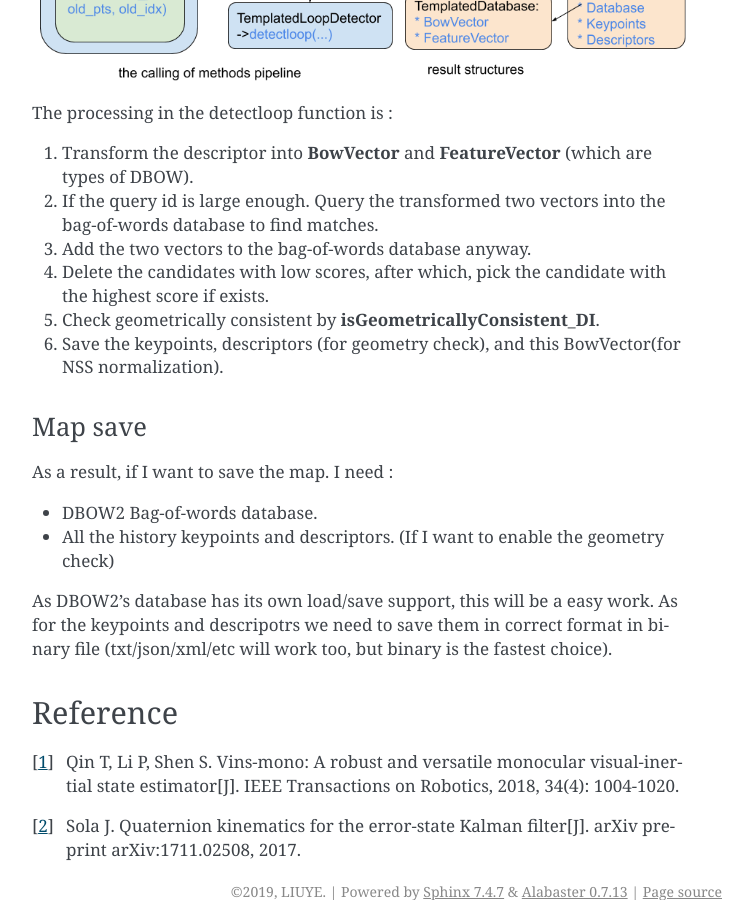
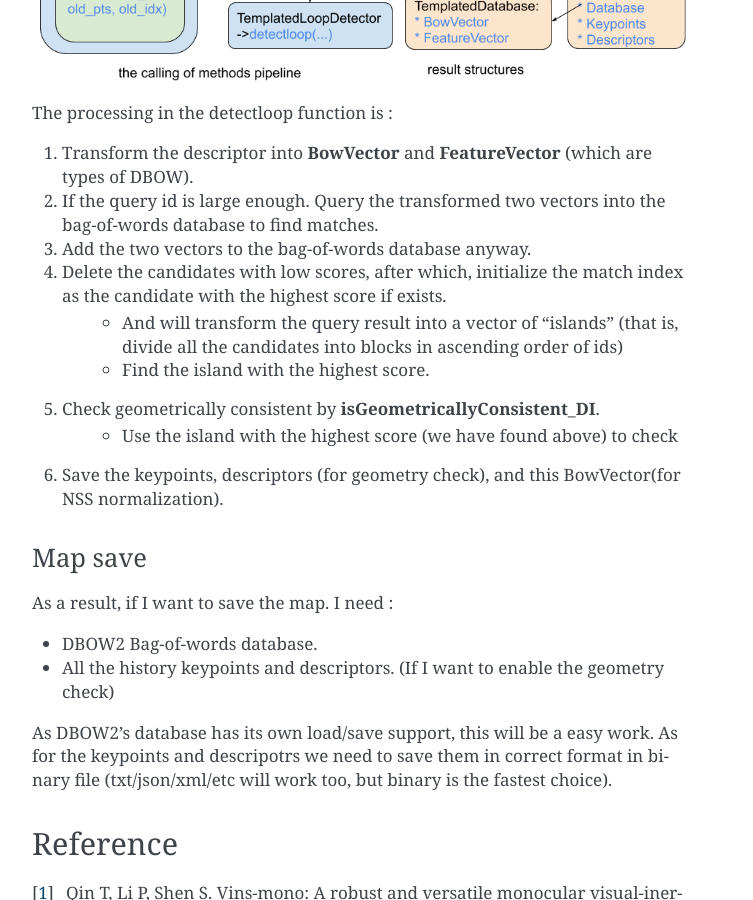
Before and after one commit to gggliuye/VIO, a Sphinx documentation site: the page built from docs/deepblue/LM.rst, in a window 1280 px wide and 900 px high, scrolled down 18411 px. Shown: the whole window, without its empty margins (388-1141 px from the left). Built offline with Sphinx 7.4.7, drawn with Linux system fonts in a browser that asks for light colours.

Commit message:
Update LM.rst

```diff
--- a/docs/deepblue/LM.rst
+++ b/docs/deepblue/LM.rst
@@ -741,8 +741,11 @@ The processing in the detectloop function is :
 1. Transform the descriptor into **BowVector** and **FeatureVector** (which are types of DBOW).
 2. If the query id is large enough. Query the transformed two vectors into the bag-of-words database to find matches.
 3. Add the two vectors to the bag-of-words database anyway.
-4. Delete the candidates with low scores, after which, pick the candidate with the highest score if exists.
+4. Delete the candidates with low scores, after which, initialize the match index as the candidate with the highest score if exists.
+    * And will transform the query result into a vector of "islands" (that is, divide all the candidates into blocks in ascending order of ids)
+    * Find the island with the highest score.
 5. Check geometrically consistent by **isGeometricallyConsistent_DI**.
+    * Use the island with the highest score (we have found above) to check
 6. Save the keypoints, descriptors (for geometry check), and this BowVector(for NSS normalization).
 
 Map save
```
